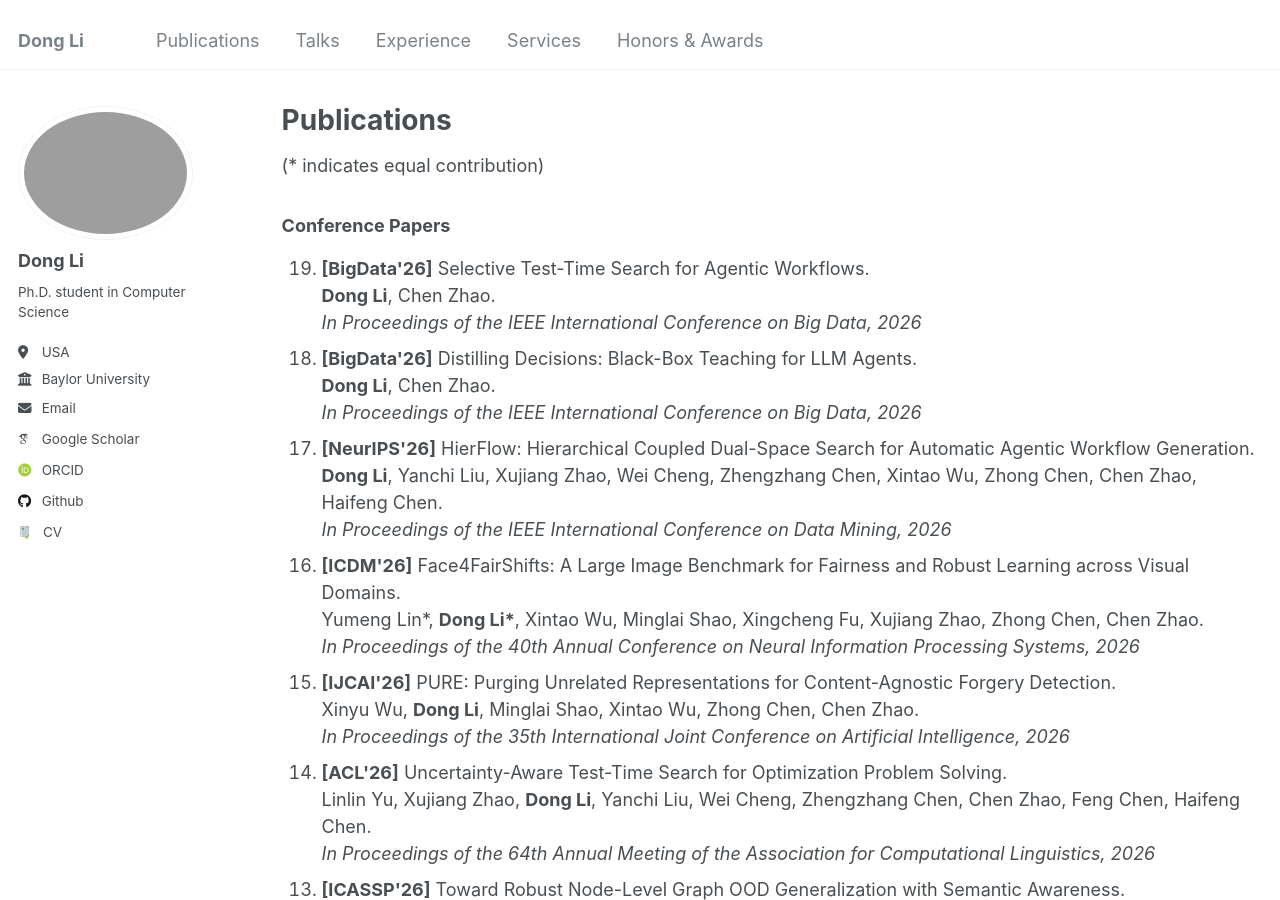
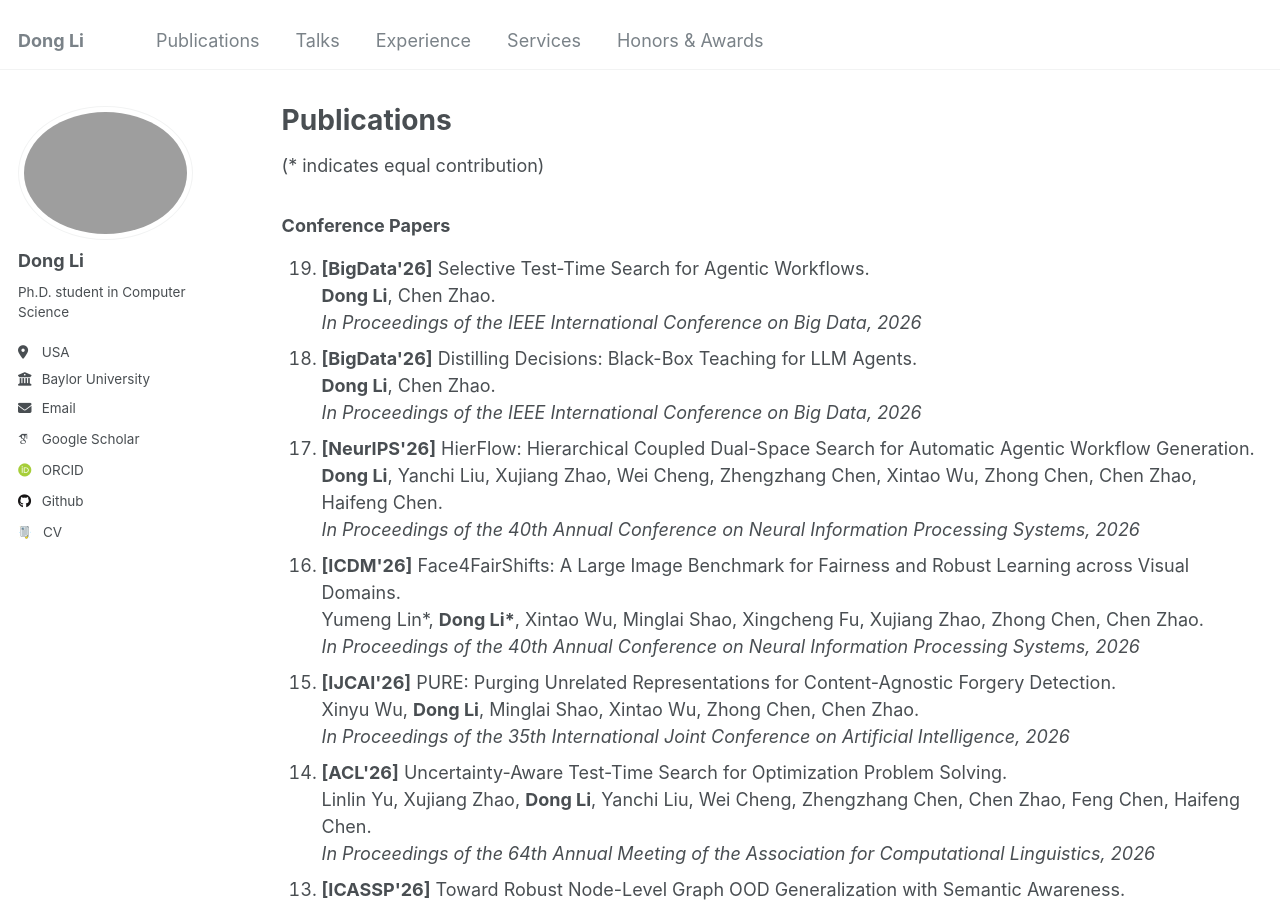
Before and after one commit to TurkeyWatanabe/dongli, a Jekyll site: the page built from _pages/publications.html, in a window 1280 px wide and 900 px high. Built offline with Jekyll 4.4.1, drawn with Linux system fonts in a browser that asks for light colours; some web fonts are replaced.

Commit message:
Update publication details for NeurIPS'26

```diff
--- a/_pages/publications.html
+++ b/_pages/publications.html
@@ -25,7 +25,7 @@ author_profile: true
 
   <li><strong>[NeurIPS'26]</strong> HierFlow: Hierarchical Coupled Dual-Space Search for Automatic Agentic Workflow Generation. <br>
   <strong>Dong Li</strong>, Yanchi Liu, Xujiang Zhao, Wei Cheng, Zhengzhang Chen, Xintao Wu, Zhong Chen, Chen Zhao, Haifeng Chen. <br>
-  <em>In Proceedings of the IEEE International Conference on Data Mining, 2026</em></li>
+  <em>In Proceedings of the 40th Annual Conference on Neural Information Processing Systems, 2026</em></li>
 
   <li><strong>[ICDM'26]</strong> Face4FairShifts: A Large Image Benchmark for Fairness and Robust Learning across Visual Domains. <br>
   Yumeng Lin*, <strong>Dong Li*</strong>, Xintao Wu, Minglai Shao, Xingcheng Fu, Xujiang Zhao, Zhong Chen, Chen Zhao.<br>
```
